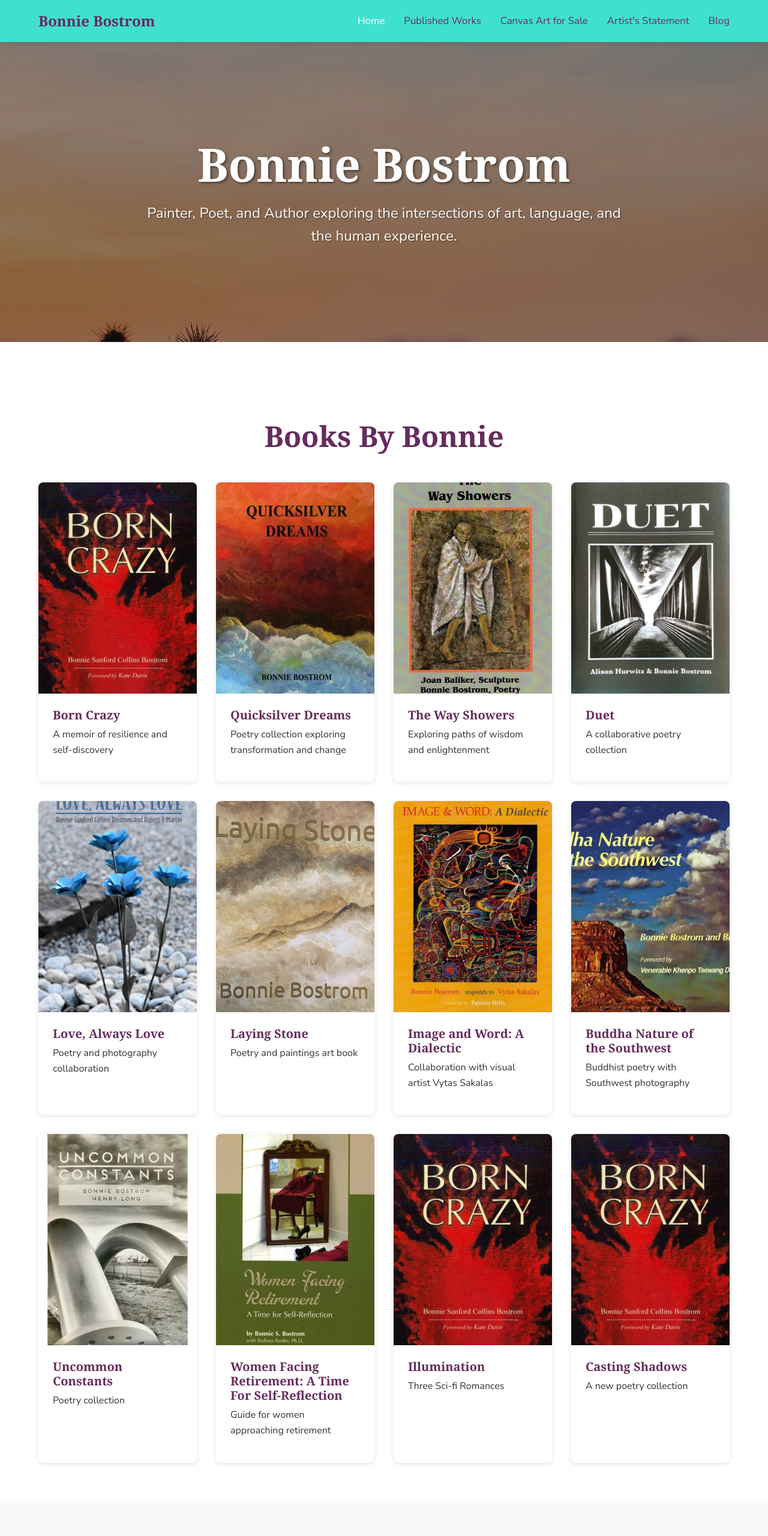
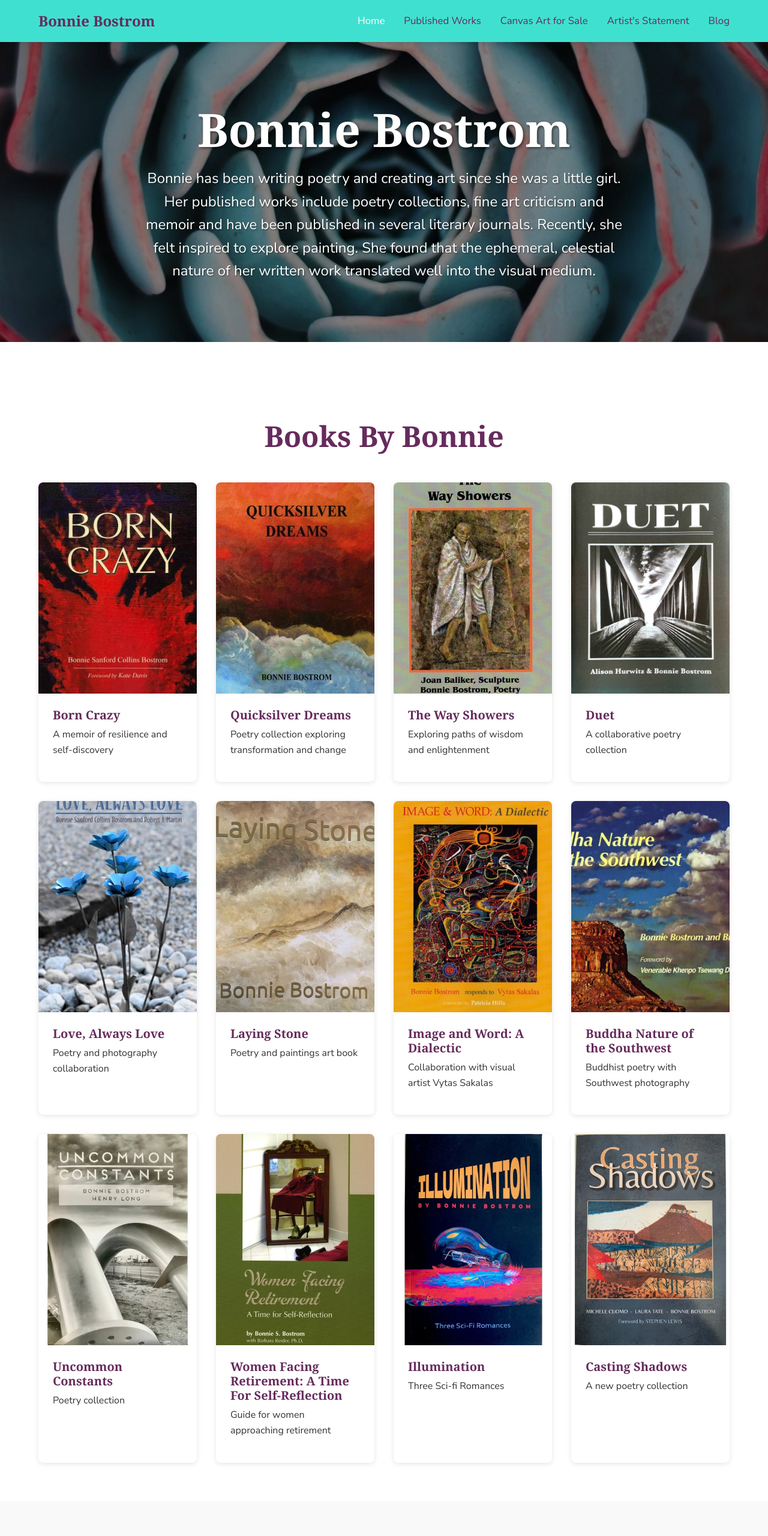
Before and after one commit to lukerenner/artist-website, an Astro site: page / in a window 1280 px wide. Shown: the top 2560 px of the page at 60% size. Built offline with nearby package versions, Linux system fonts and the light colour scheme; Astro itself is replaced by a stand-in of ours; no server answers; a web font is replaced by a local one.

Commit message:
Update book images, hero background, and Born Crazy description

```diff
--- a/src/content/books/born-crazy.json
+++ b/src/content/books/born-crazy.json
@@ -3,7 +3,7 @@
     "slug": "born-crazy",
     "coverImage": "/images/books/born-crazy.jpg",
     "blurb": "A memoir of resilience and self-discovery",
-    "description": "Born Crazy is a powerful memoir that explores the journey of self-discovery, resilience, and the courage to embrace one's authentic self. Through vivid storytelling and raw honesty, Bonnie Bostrom shares her experiences navigating life's challenges with grace and determination.",
+    "description": "Part memoir, part poetry, part philosophy, part art gallery, this book defies description — and it's only available here at BonnieBostrom.com. Order your copy today.",
     "buyUrl": "https://buy.stripe.com/test_placeholder",
     "order": 1,
     "featured": true
--- a/src/content/books/casting-shadows.json
+++ b/src/content/books/casting-shadows.json
@@ -1,7 +1,7 @@
 {
     "title": "Casting Shadows",
     "slug": "casting-shadows",
-    "coverImage": "/images/books/born-crazy.jpg",
+    "coverImage": "/images/books/casting-shadows.jpg",
     "blurb": "A new poetry collection",
     "description": "A new poetry collection.",
     "order": 12,
--- a/src/content/books/illumination.json
+++ b/src/content/books/illumination.json
@@ -1,7 +1,7 @@
 {
     "title": "Illumination",
     "slug": "illumination",
-    "coverImage": "/images/books/born-crazy.jpg",
+    "coverImage": "/images/books/illumination.jpg",
     "blurb": "Three Sci-fi Romances",
     "description": "Three Sci-fi Romances",
     "order": 11,
--- a/src/pages/index.astro
+++ b/src/pages/index.astro
@@ -23,7 +23,7 @@ const featuredPainting = allPaintings[0]; // Just show first painting as preview
     <section class="hero">
       <div class="hero-image">
         <img
-          src="/images/hero/bonnie-hero.jpg"
+          src="/images/hero/bonnie-hero-alt.jpg"
           alt="Bonnie Bostrom"
           loading="eager"
         />
@@ -31,7 +31,7 @@ const featuredPainting = allPaintings[0]; // Just show first painting as preview
       <div class="hero-content container">
         <h1>Bonnie Bostrom</h1>
         <p class="hero-intro">
-          Painter, Poet, and Author exploring the intersections of art, language, and the human experience.
+          Bonnie has been writing poetry and creating art since she was a little girl. Her published works include poetry collections, fine art criticism and memoir and have been published in several literary journals. Recently, she felt inspired to explore painting. She found that the ephemeral, celestial nature of her written work translated well into the visual medium.
         </p>
       </div>
     </section>
```
Also changed, not shown: public/images/books/casting-shadows.jpg (added), public/images/books/illumination.jpg (added), public/images/hero/bonnie-hero-alt.jpg (added).
